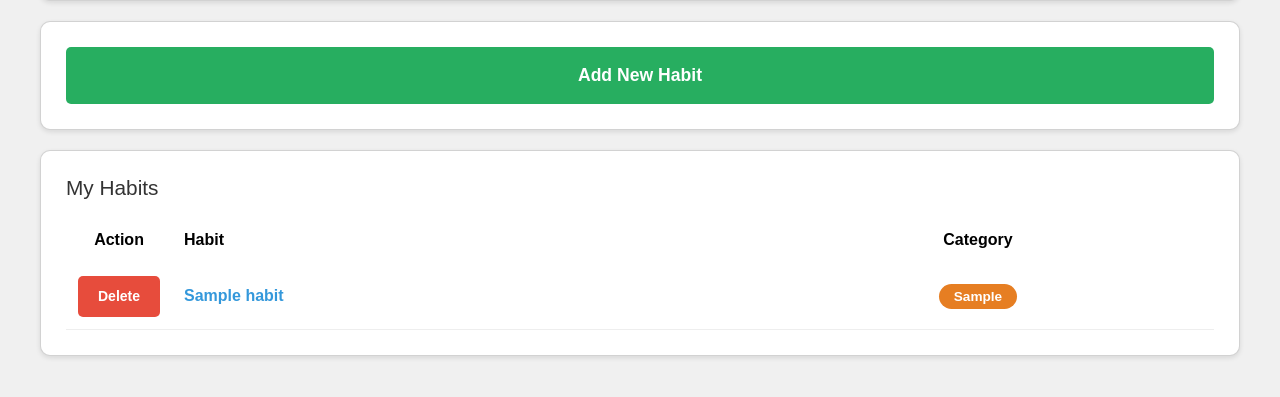
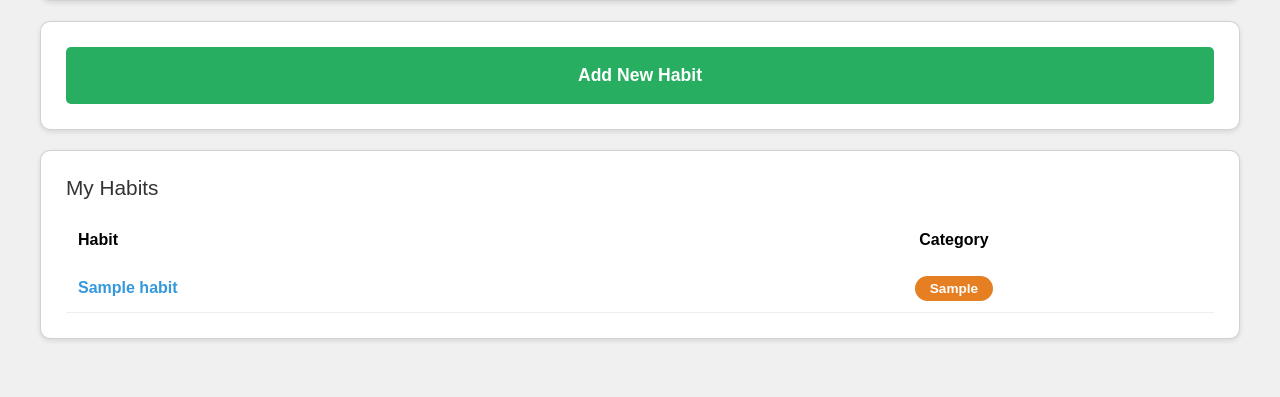
Before and after one commit to kLarss993/Habits-tracker, a Flask app: page / in a window 1280 px wide. Shown: the part 263-660 px from the top of the page. Run offline with Flask 3, Linux system fonts and the light colour scheme; the visitor is signed in with stand-in values (Sample User, id 1); tables that the repository leaves empty hold one stand-in row (values such as "Sample post").

Commit message:
removed delete button from home

```diff
--- a/code/app.py
+++ b/code/app.py
@@ -107,14 +107,14 @@ def home():
         flash('Please log in again')
         return redirect(url_for('login'))
 
-    sorted_habits = get_all_habits(user.id)
-    if request.form.get('search'):
-        search = request.form.get('search')
-        for habit in sorted_habits:
-            if search not in habit['name']:
-                sorted_habits.remove(habit)
+    habits = list(get_all_habits(user.id))
 
-    return render_template('home.html', username=username, now=now, dates=dates, habits=sorted_habits,
+    search = request.form.get('search')
+    if search:
+        search_lower = search.lower()
+        habits = [h for h in habits if search_lower in h.name.lower()]
+
+    return render_template('home.html', username=username, now=now, dates=dates, habits=habits,
                            completed=completed)
 
 
@@ -212,7 +212,6 @@ def about_habit(habit_name):
     if not is_logged():
         flash('Please log in')
         return redirect(url_for('login'))
-
     user = current_user()
     if not user:
         flash('Please log in again')
--- a/code/templates/base.html
+++ b/code/templates/base.html
@@ -2,8 +2,7 @@
 <html lang="en">
 <head>
     <meta charset="UTF-8">
-    <meta name="viewport" content="width=device-width, initial-scale=1.0">
-    <title>{% block title %}{% endblock%} - Habits Tracker</title>
+    <title>{% block title %}{% endblock%}</title>
 
     <link href="https://cdn.jsdelivr.net/npm/bootstrap@5.3.8/dist/css/bootstrap.min.css" rel="stylesheet">
     <link rel="stylesheet" href="{{ url_for('static', filename='css/style.css') }}">
--- a/code/templates/home.html
+++ b/code/templates/home.html
@@ -42,7 +42,6 @@
         <table class="table">
             <thead>
             <tr>
-                <th style="width: 60px;">Action</th>
                 <th style="text-align: left;">Habit</th>
                 <th>Category</th>
             </tr>
@@ -50,16 +49,8 @@
             <tbody>
             {% for habit in habits %}
                 <tr>
-                    <td>
-                        <a href="{{ url_for('delete', name=habit.name) }}"
-                           class="btn btn-danger btn-sm"
-                           onclick="return confirm('Delete this habit?')">
-                            Delete
-                        </a>
-                    </td>
-
                     <td style="text-align: left;">
-                        <a href="{{url_for('about_habit', habit_name=habit_name)}}"><strong>{{ habit.name }}</strong></a>
+                        <a href="{{url_for('about_habit', habit=habit)}}"><strong>{{ habit.name }}</strong></a>
                     </td>
 
                     <td>
```
